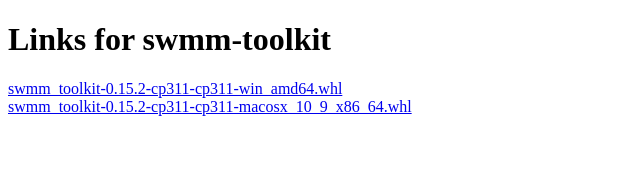
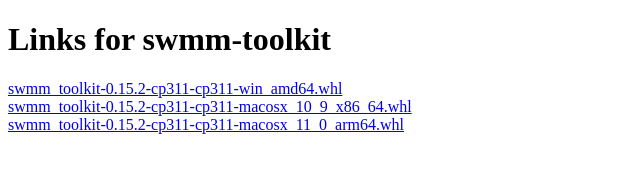
Before and after one commit to michaeltryby/python-index, a plain HTML site: page swmm-toolkit/index.html in a window 1280 px wide. Shown: the whole page, without its empty margins (0-640 px from the left). Drawn offline with Linux system fonts and the light colour scheme.

Commit message:
Fix typo

```diff
--- a/swmm-toolkit/index.html
+++ b/swmm-toolkit/index.html
@@ -16,7 +16,7 @@
         >
         <br />
         <a
-            href="https://github.com/michaeltryby/python-index/releases/download/v1.0.0/swmm_toolkit-0.15.2-cp311-cp311-macosx_11_0_arm64.whl
+            href="https://github.com/michaeltryby/python-index/releases/download/v1.0.0/swmm_toolkit-0.15.2-cp311-cp311-macosx_11_0_arm64.whl"
             >swmm_toolkit-0.15.2-cp311-cp311-macosx_11_0_arm64.whl</a
         >
     </body>
```
